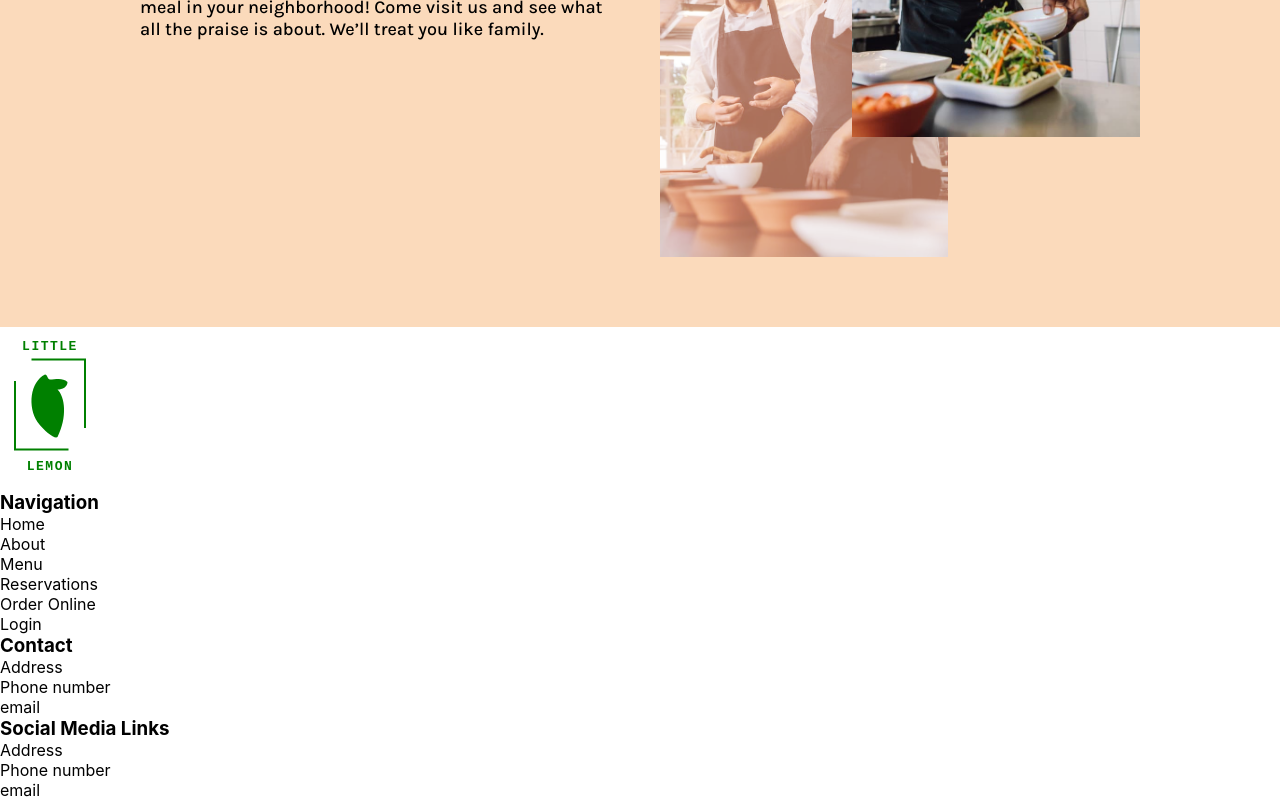
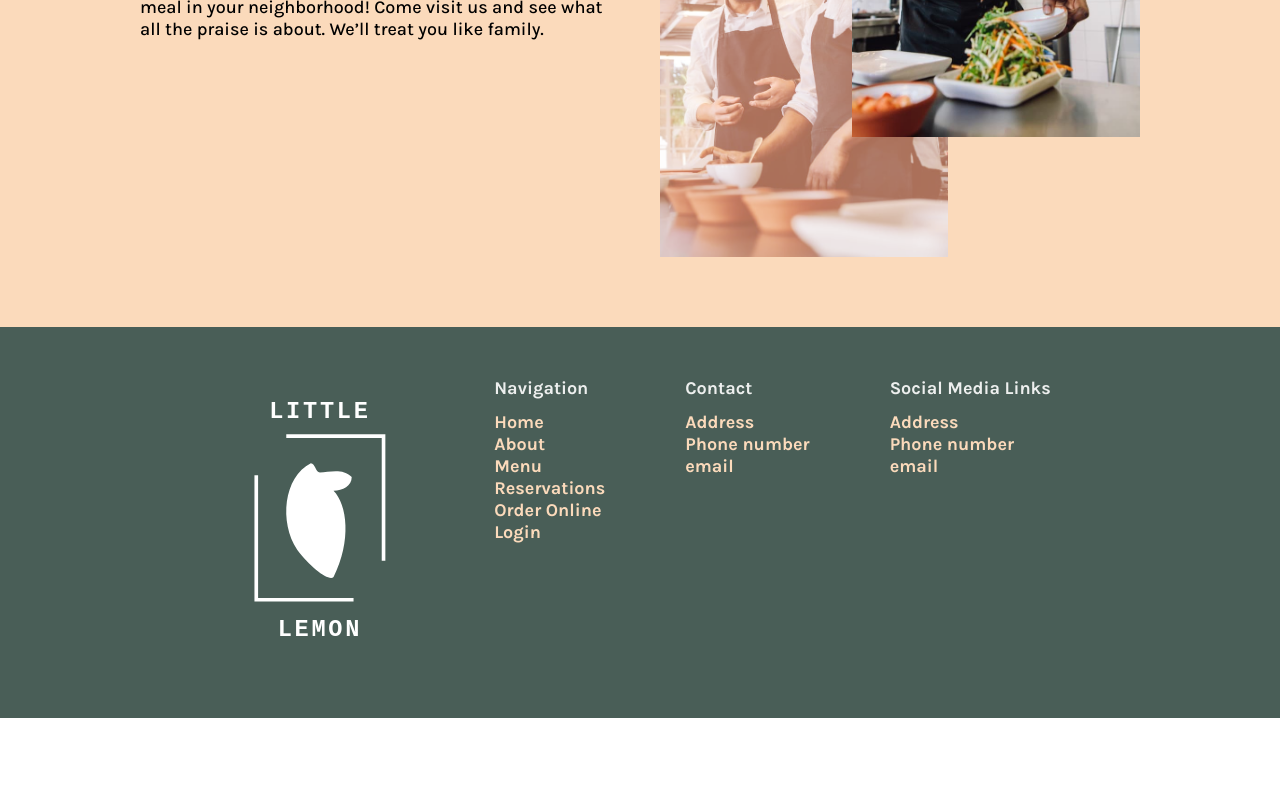
Before and after one commit to zules/little-lemon-capstone, a React (Create React App) app: page / in a window 1280 px wide. Shown: the part 1917-2717 px from the top of the page. After the commit the page ends 2635 px from the top, so only its background shows below. Built offline with nearby package versions, Linux system fonts and the light colour scheme; a web font is replaced by a local one.

Commit message:
style footer

```diff
--- a/src/Footer.js
+++ b/src/Footer.js
@@ -5,7 +5,7 @@ export default function Footer() {
         <footer>
             <FooterLogo />
             <nav>
-                <div>
+                <div className="doormat-nav">
                 <h3>Navigation</h3>
                 <ul>
                     <li>Home</li>
@@ -16,7 +16,7 @@ export default function Footer() {
                     <li>Login</li>
                 </ul>
                 </div>
-                <div>
+                <div className="doormat-nav">
                 <h3>Contact</h3>
                 <ul>
                     <li>Address</li>
@@ -24,7 +24,7 @@ export default function Footer() {
                     <li>email</li>
                 </ul>
                 </div>
-                <div>
+                <div className="doormat-nav">
                 <h3>Social Media Links</h3>
                 <ul>
                     <li>Address</li>
--- a/src/FooterLogo.js
+++ b/src/FooterLogo.js
@@ -1,10 +1,10 @@
 export default function FooterLogo() {
 
-    const logoColor = "green";
+    const logoColor = "white";
 
     return (
         <>
-        <svg xmlns="http://www.w3.org/2000/svg" viewBox="0 0 200 320" width="100px">
+        <svg xmlns="http://www.w3.org/2000/svg" viewBox="0 0 220 320" width="200px">
   <text x="100" y="45" fontFamily="Rockwell, 'Courier New', Courier, serif" fontSize="26" fontWeight="900" textAnchor="middle" fill={logoColor} letterSpacing="3">LITTLE</text>
 
   <polyline points="65,65 170,65 170,200" fill="none" stroke={logoColor} strokeWidth="4" strokeLinecap="square" />
--- a/src/index.css
+++ b/src/index.css
@@ -368,3 +368,40 @@ height: 100%;
   font-weight: 700;
   line-height: normal;
 }
+
+footer {
+  background-color: #495E57;
+  width: 100%;
+  padding-top: 50px;
+  padding-bottom: 50px;
+  display: flex;
+  flex-direction: row;
+  justify-content: center;
+  align-items: flex-start;
+  gap: 65px;
+}
+
+footer nav {
+  display: flex;
+  gap: 80px;
+}
+
+.doormat-nav ul {
+  list-style: none;
+  font-family: Karla;
+  font-size: 18px;
+  font-style: normal;
+  font-weight: 700;
+  line-height: normal;
+  color: #FBDABB;
+}
+
+.doormat-nav h3 {
+  color: #EDEFEE;
+  font-family: Karla;
+  font-size: 18px;
+  font-style: normal;
+  font-weight: 700;
+  line-height: normal;
+  margin-bottom: 12px;
+}
```
